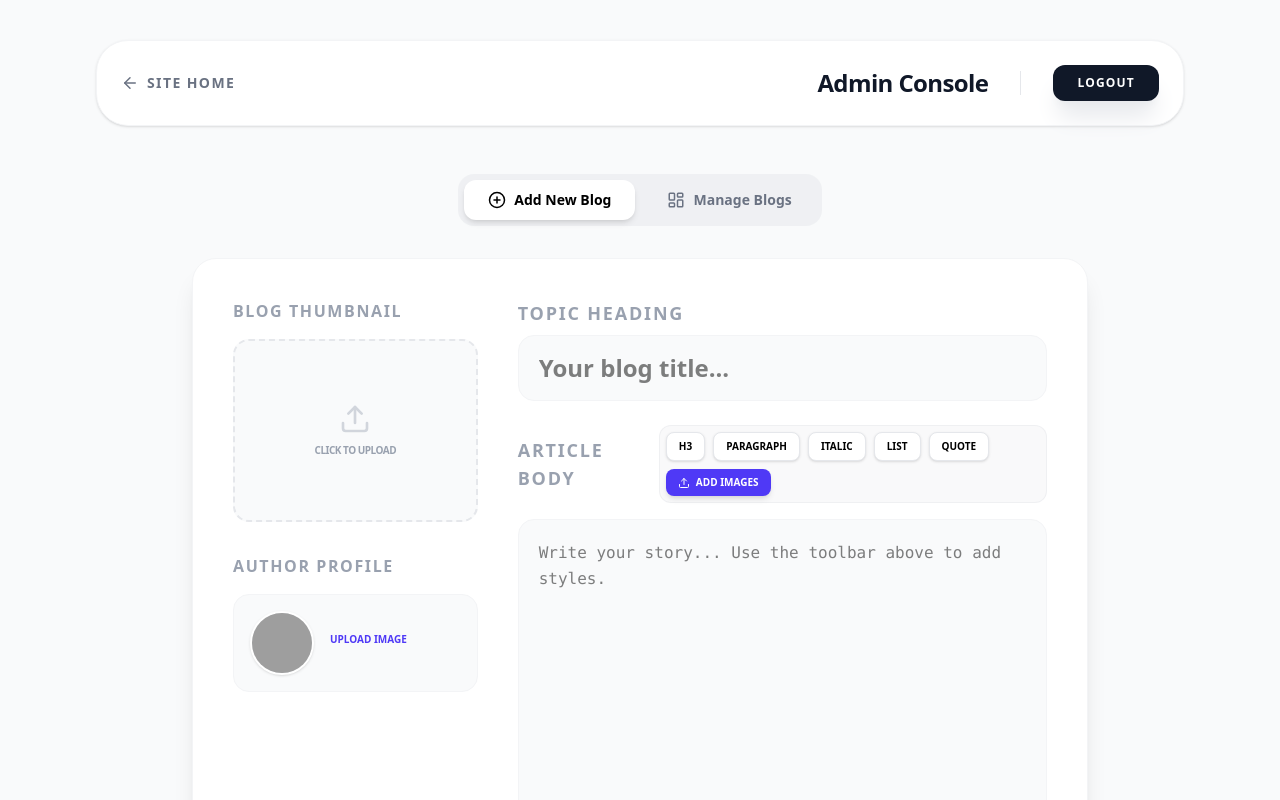
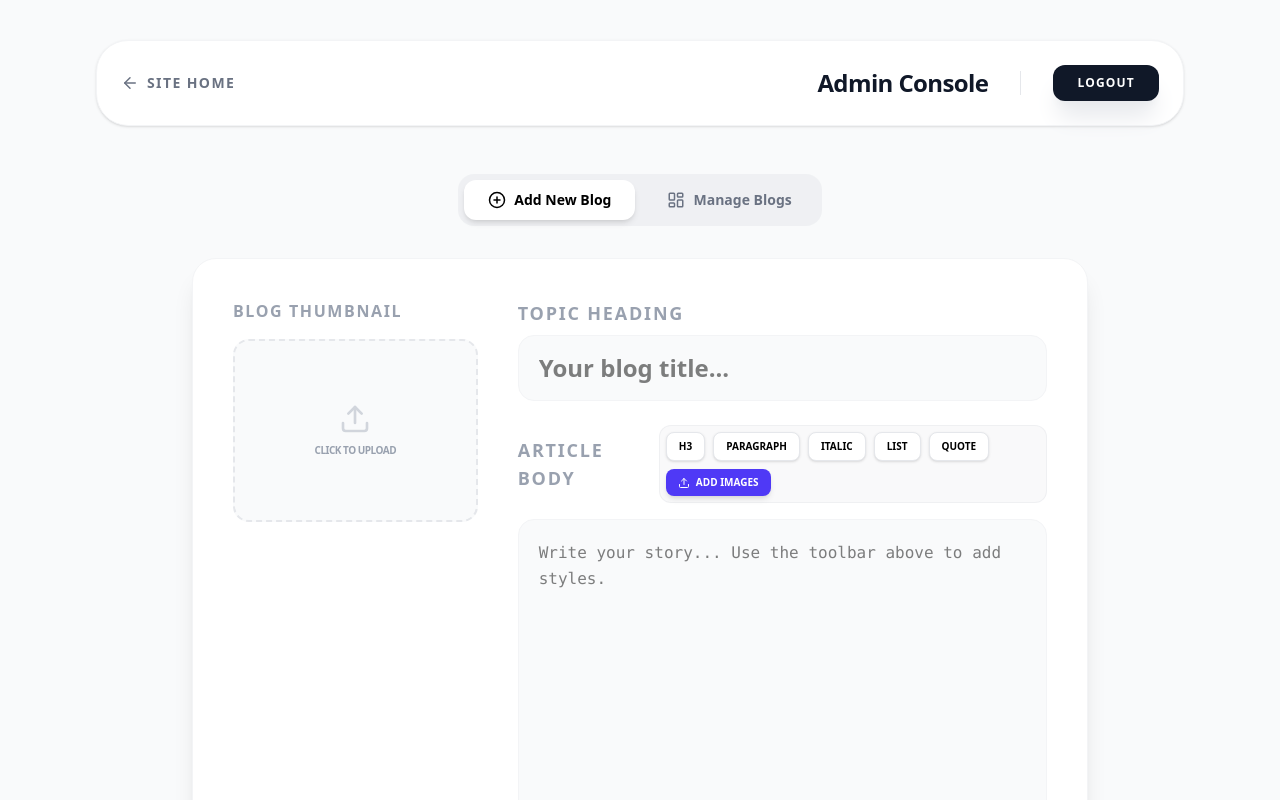
Before and after one commit to anbu-max/thriven-Blog, a Next.js app: page /admin in a window 1280 px wide. Shown: the top 800 px of the page. Built offline with nearby package versions, Linux system fonts and the light colour scheme; grey boxes are pictures that could not be loaded.

Commit message:
Remove author image upload and display from admin and blog posts

```diff
--- a/app/admin/page.jsx
+++ b/app/admin/page.jsx
@@ -19,13 +19,11 @@ const AdminPage = () => {
 
   // States for Add/Edit Blog
   const [image, setImage] = useState(false);
-  const [authorImgFile, setAuthorImgFile] = useState(false);
   const [data, setData] = useState({
     title: "",
     description: "",
     category: "Startup",
     author: "Anbu",
-    authorImg: "/profile_icon.png",
   });
 
   const fetchBlogs = async () => {
@@ -61,7 +59,6 @@ const AdminPage = () => {
           description: blog.description,
           category: blog.category,
           author: blog.author,
-          authorImg: blog.authorImg,
       });
       // We set image to the current URL so the preview works, but it's a string not a file
       setImage(blog.image);
@@ -83,11 +80,7 @@ const AdminPage = () => {
     formData.append("description", data.description);
     formData.append("category", data.category);
     formData.append("author", data.author);
-    formData.append("authorImg", data.authorImg);
     formData.append("image", image);
-    if (authorImgFile) {
-        formData.append("authorImgFile", authorImgFile);
-    }
 
     try {
       const response = editId
@@ -97,14 +90,12 @@ const AdminPage = () => {
       if (response.data.msg) {
         toast.success(response.data.msg);
         setImage(false);
-        setAuthorImgFile(false);
         setEditId(null);
         setData({
           title: "",
           description: "",
           category: "Startup",
           author: "Anbu",
-          authorImg: "/profile_icon.png",
         });
         if (editId) setActiveTab("manage");
       } else if (response.data.error) {
@@ -233,9 +224,8 @@ const AdminPage = () => {
                 setActiveTab("manage");
                 if (editId) {
                    setEditId(null);
-                   setData({ title: "", description: "", category: "Startup", author: "Anbu", authorImg: "/profile_icon.png" });
+                   setData({ title: "", description: "", category: "Startup", author: "Anbu" });
                    setImage(false);
-                   setAuthorImgFile(false);
                 }
             }}
             className={`flex items-center gap-2 px-6 py-2.5 rounded-xl font-bold text-sm transition-all ${activeTab === 'manage' ? 'bg-white shadow-md text-black' : 'text-gray-500 hover:text-black'}`}
@@ -258,7 +248,7 @@ const AdminPage = () => {
             {editId && (
                 <div className="mb-6 flex justify-between items-center bg-blue-50 p-4 rounded-xl border border-blue-100">
                     <p className="text-blue-700 font-bold text-xs uppercase tracking-widest">Editing Mode Active</p>
-                    <button type="button" onClick={() => {setEditId(null); setImage(false); setData({title: "", description: "", category: "Startup", author: "Anbu", authorImg: "/profile_icon.png"}); setActiveTab("manage");}} className="text-blue-700 hover:underline text-[10px] font-bold uppercase">Cancel Edit</button>
+                    <button type="button" onClick={() => {setEditId(null); setImage(false); setData({title: "", description: "", category: "Startup", author: "Anbu"}); setActiveTab("manage");}} className="text-blue-700 hover:underline text-[10px] font-bold uppercase">Cancel Edit</button>
                 </div>
             )}
             <div className="grid grid-cols-1 lg:grid-cols-3 gap-10">
@@ -286,23 +276,7 @@ const AdminPage = () => {
                         </div>
                     </div>
 
-                    <div>
-                        <p className="text-base font-bold uppercase tracking-widest text-gray-400 mb-4">Author Profile</p>
-                        <div className="flex items-center gap-4 bg-gray-50 p-4 rounded-2xl border border-gray-100">
-                            <div className="w-16 h-16 rounded-full bg-gray-200 flex-shrink-0 overflow-hidden border-2 border-white shadow-sm">
-                                {authorImgFile ? (
-                                    <Image src={URL.createObjectURL(authorImgFile)} width={64} height={64} alt="author preview" className="w-full h-full object-cover" />
-                                ) : (
-                                    <img src={data.authorImg} alt="author" className="w-full h-full object-cover" />
-                                )}
-                            </div>
-                            <div className="space-y-2">
-                                <label htmlFor="authorFile" className="cursor-pointer block text-[10px] font-bold text-indigo-600 uppercase hover:underline">Upload Image</label>
-                                <input type="file" id="authorFile" hidden onChange={(e) => {setAuthorImgFile(e.target.files[0]); setData({...data, authorImg: "Local file selected"})}} />
-                                {authorImgFile && <button type="button" onClick={() => {setAuthorImgFile(false); setData({...data, authorImg: "/profile_icon.png"})}} className="text-[10px] text-red-500 font-bold uppercase hover:underline">Reset</button>}
-                            </div>
-                        </div>
-                    </div>
+
                 </div>
 
                 {/* Right Column: Content */}
--- a/app/api/blog/route.js
+++ b/app/api/blog/route.js
@@ -23,9 +23,7 @@ export async function POST(request) {
     const description = formData.get("description");
     const category = formData.get("category");
     const author = formData.get("author");
-    const authorImg = formData.get("authorImg");
     const image = formData.get("image");
-    const authorImgFile = formData.get("authorImgFile");
 
     if (!title || !description || !category || !author) {
         return NextResponse.json({ error: "Missing required fields (Title, Description, Category, or Author)" }, { status: 400 });
@@ -42,23 +40,12 @@ export async function POST(request) {
     });
     const blogImgUrl = blob.url;
 
-    // Process Author Image if uploaded as file
-    let finalAuthorImg = authorImg || "/profile_icon.png";
-    if (authorImgFile && typeof authorImgFile !== "string") {
-        const authorImgFilename = `${Date.now()}_author_${authorImgFile.name.replace(/\s+/g, '_')}`;
-        const authorBlob = await put(`authors/${authorImgFilename}`, authorImgFile, {
-            access: 'public',
-        });
-        finalAuthorImg = authorBlob.url;
-    }
-
     // save to Mongo
     const blogData = {
       title,
       description,
       category,
       author,
-      authorImg: finalAuthorImg,
       image: blogImgUrl,
     };
 
@@ -105,9 +92,7 @@ export async function PUT(request) {
         const description = formData.get("description");
         const category = formData.get("category");
         const author = formData.get("author");
-        const authorImg = formData.get("authorImg");
         const image = formData.get("image");
-        const authorImgFile = formData.get("authorImgFile");
 
         if (!id) return NextResponse.json({ error: "Blog ID is required" }, { status: 400 });
 
@@ -125,17 +110,6 @@ export async function PUT(request) {
             updateData.image = blob.url;
         }
 
-        // Handle Author Image Update
-        if (authorImgFile && typeof authorImgFile !== "string") {
-            const authorImgFilename = `${Date.now()}_author_${authorImgFile.name.replace(/\s+/g, '_')}`;
-            const authorBlob = await put(`authors/${authorImgFilename}`, authorImgFile, {
-                access: 'public',
-            });
-            updateData.authorImg = authorBlob.url;
-        } else if (authorImg) {
-            updateData.authorImg = authorImg;
-        }
-
         await BlogModel.findByIdAndUpdate(id, updateData);
         return NextResponse.json({ msg: "Blog Updated Successfully!" });
     } catch (error) {
--- a/app/blogs/[id]/page.jsx
+++ b/app/blogs/[id]/page.jsx
@@ -98,14 +98,7 @@ const Page = ({ params }) => {
             {data.title}
           </h1>
           <div className="flex justify-center items-center gap-3">
-            <Image
-              className="border-2 border-white shadow-md rounded-full"
-              src={data.authorImg || data.author_img || assets.profile_icon}
-              width={40}
-              height={40}
-              alt={data.author}
-            />
-            <div className="text-left">
+            <div className="text-center">
               <p className="font-bold text-gray-900 leading-none text-sm">{data.author}</p>
               <p className="text-[11px] text-gray-500 mt-0.5">Contributor at Thriven</p>
             </div>
--- a/lib/model/BlogModel.js
+++ b/lib/model/BlogModel.js
@@ -21,10 +21,7 @@ const Schema = new mongoose.Schema({
     type: String,
     required: true,
   },
-  authorImg: {
-    type: String,
-    required: true,
-  },
+
   date: {
     type: Date,
     default: Date.now,
--- a/next.config.mjs
+++ b/next.config.mjs
@@ -1,10 +1,18 @@
 /** @type {import('next').NextConfig} */
 const nextConfig = {
   images: {
+    localPatterns: [
+      {
+        pathname: '/**',
+      },
+    ],
     remotePatterns: [
       {
         protocol: 'https',
-        hostname: '**.public.blob.vercel-storage.com',
+        hostname: 'pkg93plgbhxuapmv.public.blob.vercel-storage.com',
+        port: '',
+        pathname: '/**',
+        search: '',
       },
     ],
   },
```
